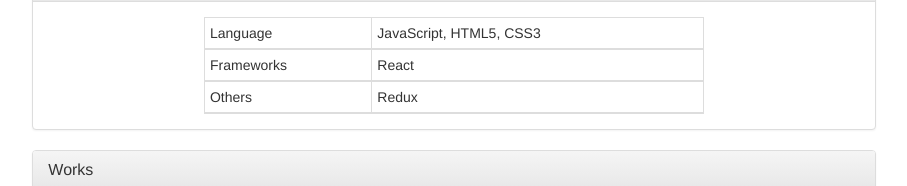
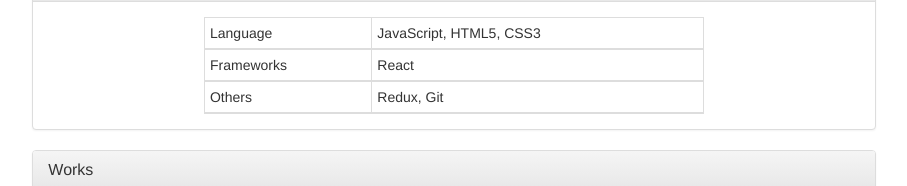
Before and after one commit to astatsuya/my-portfolio, a React (Create React App) app: page / in a window 1280 px wide. Shown: the part 125-311 px from the top of the page, without its empty margins (186-1093 px from the left). Built offline with nearby package versions, Linux system fonts and the light colour scheme.

Commit message:
add Git in Skills

```diff
--- a/src/components/skills.js
+++ b/src/components/skills.js
@@ -23,7 +23,7 @@
                </tr>
                <tr>
                 <td>Others</td>
-                <td colSpan="1">Redux</td>
+                <td colSpan="1">Redux, Git</td>
                </tr>
              </thead>
             </Table>
```
